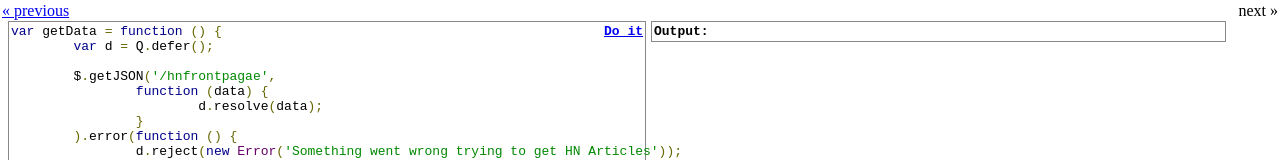
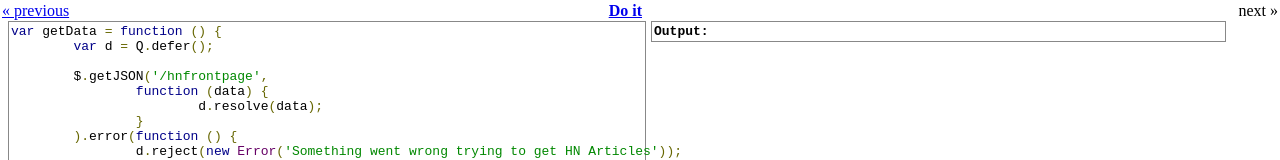
Before and after one commit to basicallydan/q-examples, a website: page deck/example-2.html in a window 1280 px wide. Shown: the top 160 px of the page. Drawn offline with nearby package versions, Linux system fonts and the light colour scheme.

Commit message:
Made the text are editable for the deck

```diff
--- a/deck/css/examples.css
+++ b/deck/css/examples.css
@@ -7,14 +7,17 @@
 	width:45%;
 	float:left;
 	margin-left:5px;
-	padding: 2px;
-	border: 1px solid #888;
+	padding:2px;
+	border:1px solid #888;
 }
 .controls-go {
 	position:absolute;
 	top:2px;
-	right:2px;
+	left:2px;
 	font-weight: bold;
+	width:50%;
+	display:block;
+	text-align:right;
 }
 .controls-prev, .controls-next {
 	position:absolute;
--- a/deck/example-2.html
+++ b/deck/example-2.html
@@ -7,11 +7,11 @@
 		<script type="text/javascript" src="https://ajax.googleapis.com/ajax/libs/jquery/1.9.0/jquery.min.js"></script>
 		<script type="text/javascript" src="js/q.min.js"></script>
 		<a class="controls-prev" href="example-2.html">« previous</a><span class="controls-next">next »</span>
-<pre class="prettyprint code">
+<pre class="prettyprint code" contenteditable="true">
 var getData = function () {
 	var d = Q.defer();
 
-	$.getJSON('/hnfrontpagae',
+	$.getJSON('/hnfrontpage',
 		function (data) {
 			d.resolve(data);
 		}
--- a/deck/js/example-runner.js
+++ b/deck/js/example-runner.js
@@ -8,9 +8,10 @@ $(document).ready(function() {
 	};
 
 	$('pre.code').each(function(i, jsElement) {
-		var js = $(jsElement).text();
-		var runJsLink = $('<a class="controls-go" href="#">Do it</a>').appendTo(jsElement);
+		$(this).bind('blur', prettyPrint);
+		var runJsLink = $('<a class="controls-go" contenteditable="false" href="#">Do it</a>').insertBefore(jsElement);
 		runJsLink.click(function () {
+			var js = $(jsElement).text();
 			eval(js);
 		});
 	});
```
Also changed, not shown: deck/example-1.html (+1 -1 lines), deck/example-3.html (+1 -1 lines).
